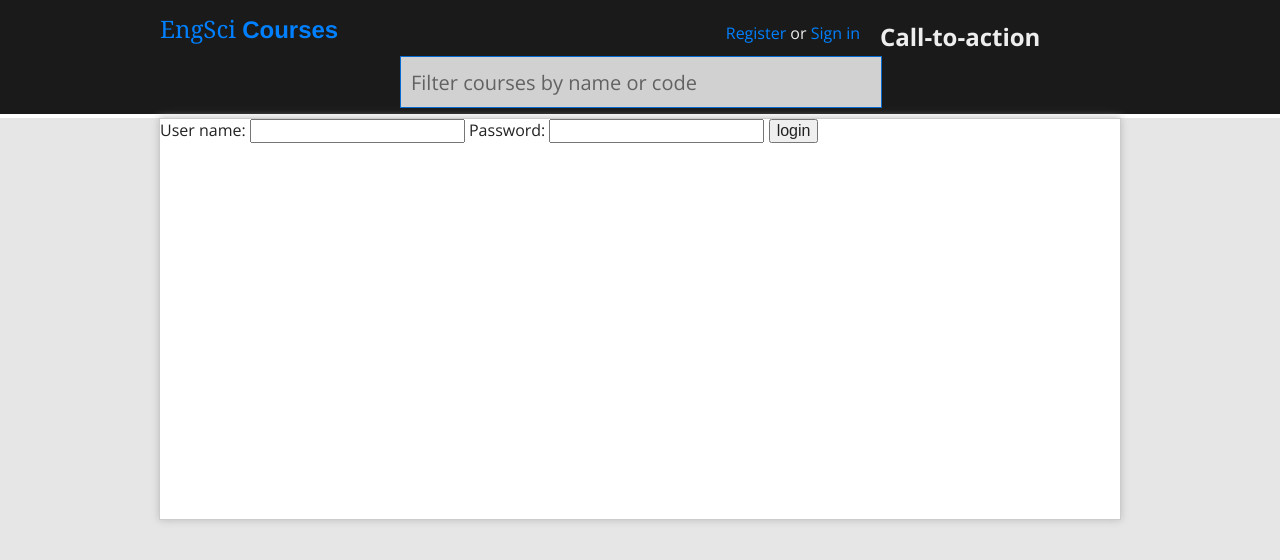
After one commit to EngTurtle/Conga, a Django app: page /auth/login/ in a window 1280 px wide. The commit adds this page. Shown: the top 560 px of the page. Run offline with Django 3.2, Linux system fonts and the light colour scheme; parts of the project's set-up code (start-up, migrations or seed data) failed here and were passed over; some libraries are stand-ins or nearby versions.

```diff
--- /dev/null
+++ b/templates/registration/login.html
@@ -0,0 +1,19 @@
+{% extends "base.html" %}
+
+{% block content %}
+
+{% if form.errors %}
+<p class="error">Sorry, that's not a valid username or password</p>
+{% endif %}
+
+<form action="" method="post">
+    <label for="username">User name:</label>
+    <input type="text" name="username" value="" id="username">
+    <label for="password">Password:</label>
+    <input type="password" name="password" value="" id="password">
+
+    <input type="submit" value="login"/>
+    <input type="hidden" name="next" value="{{ next|escape }}"/>
+</form>
+
+{% endblock %}
--- a/urls.py
+++ b/urls.py
@@ -22,5 +22,5 @@ urlpatterns = patterns('',
                        url(r'^course/', include('engsci_conga.urls')),
 
                        # User management
-                       url(r'^register/', include('user_manage.urls'))
+                       url(r'^auth/', include('user_manage.urls'))
 )
--- a/user_manage/urls.py
+++ b/user_manage/urls.py
@@ -1,7 +1,13 @@
 __author__ = 'Oliver'
 
 from django.conf.urls.defaults import patterns, url
+from django.contrib.auth.views import login
 
 urlpatterns = patterns('user_manage.views',
-                       url(r'^$', 'register'),
+                       url(r'^register/$', 'register'),
                        )
+
+urlpatterns += patterns('',
+                        url(r'^login/$', login),
+                        #url(r'^logout/$', logout(template_name='registration/logout.html')),
+)
```
Also changed, not shown: templates/base.html (+9 -5 lines), templates/registration/logout.html (added, +9 -0 lines).
